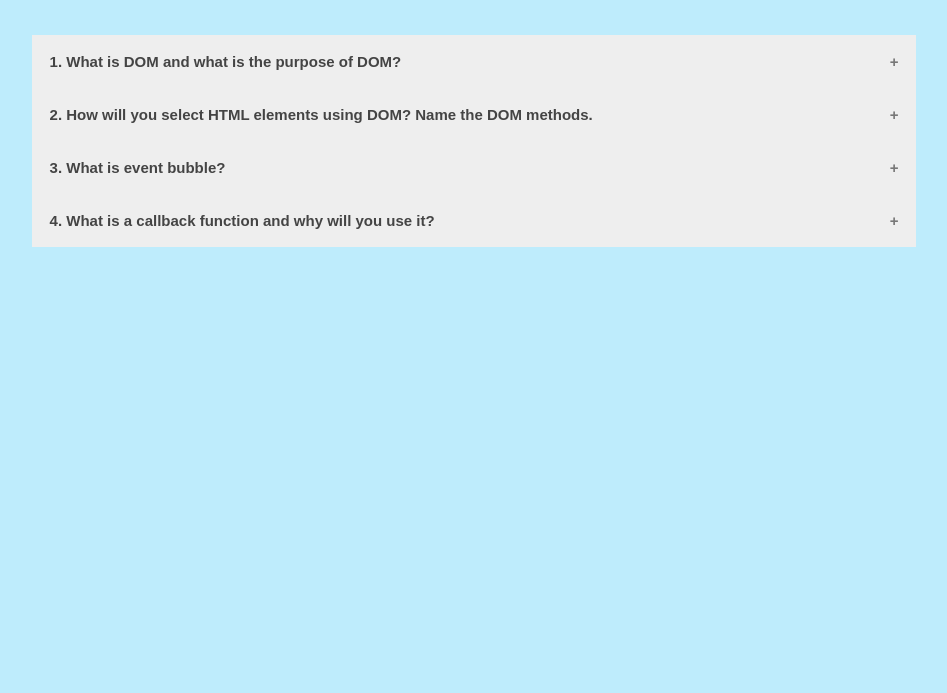
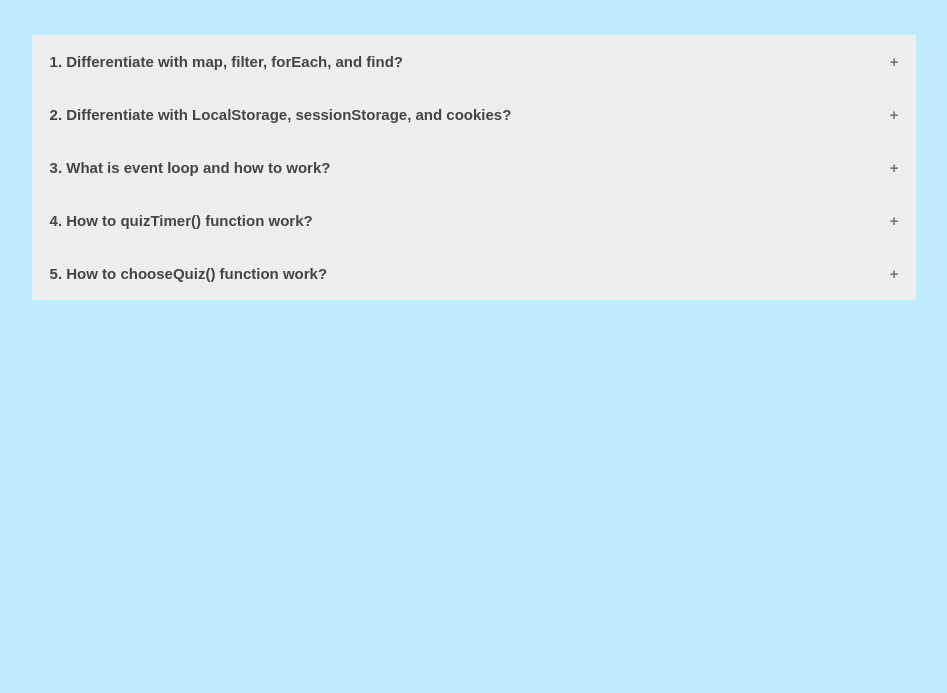
Before and after one commit to osmangony01/quiz-hero, a plain HTML site: page blog.html in a window 1280 px wide. Shown: the part 107-800 px from the top of the page, without its empty margins (166-1113 px from the left). Drawn offline with Linux system fonts and the light colour scheme.

Commit message:
give the answer all given question and show question and answer in blog page properly

```diff
--- a/blog.html
+++ b/blog.html
@@ -65,51 +65,107 @@
             overflow: hidden;
             transition: max-height 0.2s ease-out;
         }
+        table{
+            width: 100%;
+            margin-bottom: 30px;
+        }
+        table th{
+            width: 25%;
+            text-align: center;
+        }
+        table td{
+            font-weight: 400;
+        }
+        table,
+        th,
+        td {
+            border: 1px solid black;
+            border-collapse: collapse;
+            padding: 5px;
+            vertical-align: top;
+            text-align: justify;
+        }
     </style>
 </head>
 
 <body>
     <section>
-        <h1 class="blog-title"><span style="color:red;">Queston</span> and <span style="color:green;">Answer</span>
+        <h1 class="blog-title"><span style="color:red;">Question</span> and <span style="color:green;">Answer</span>
             section !!</h1>
         <div class="question-panel">
-            <button class="accordion"><b>1. What is DOM and what is the purpose of DOM?</b></button>
+            <button class="accordion"><b>1. Differentiate with map, filter, forEach, and find?</b></button>
             <div class="panel">
-                <p><b>Ans : </b>DOM means Document Object Model. It is a programing interface to modify the element from
-                    the document.The main purposes for developing the DOM is to maintain a standard programing interface
-                    for HTML and XML document.</p>
+                <p><b>Ans:</b></p>
+                <div>
+                    <table>
+                        <tr>
+                            <th>map</th>
+                            <th>filter</th>
+                            <th>forEach</th>
+                            <th>find</th>
+                        </tr>
+                        <tr>
+                            <td>The Array.map() method allows you to iterate over an array and modify its elements using a callback function. The callback function will then be executed on each of the array's elements.</td>
+                            <td>The filter() method creates a shallow copy of a portion of a given array, filtered down to just the elements from the given array that pass the test implemented by the provided function.</td>
+                            <td>The forEach() method calls a function and iterates over the elements of an array.</td>
+                            <td>The find() method is used to get the value of the first element in the array that satisfies the provided condition.</td>
+                        </tr>
+                        <tr>
+                            <td>Return new array with transformed elements</td>
+                            <td>The filter method creates a new array and returns all of the items which pass the condition specified in the callback.</td>
+                            <td>Return value undefined</td>
+                            <td>It returns the array element value if any of the elements in the array satisfy the condition, otherwise it returns undefined.</td>
+                        </tr>
+                    </table>
+                </div>
             </div>
-            <button class="accordion"><b>2. How will you select HTML elements using DOM? Name the DOM methods.</b></button>
+            <button class="accordion"><b>2. Differentiate with LocalStorage, sessionStorage, and cookies? </b></button>
             <div class="panel">
-                <p><b>Ans : </b>Javascript is simply used to modify the content or value of the HTML element on the
-                    page. You will see some of the common ways of selecting the elements on a page. <br><b>Selecting
-                        element by Id -</b> You can select an element based on its unique ID with the getElementById()
-                    method. This is the easiest way to find an HTML element in the DOM tree. <br><b>Selecting Elements
-                        by Class Name - </b> You can use the getElementsByClassName() method to select all the elements
-                    having specific class names. <br><b>Selecting Elements by Tag Name- </b> You can also select HTML
-                    elements by tag name using the getElementsByTagName() method. <br><b>Selecting Elements with CSS
-                        Selectors -</b> You can use the querySelector() and querySelectorAll() method to select elements
-                    that matches the specified CSS selector. <br><b>DOM Methods :</b><br> getElementById() Method <br>
-                    getElementsByClassName() Method <br> getElementsByName() Method <br> getElementsByTagName() Method
-                    <br> querySelector() Method <br>querySelectorAll() Method <br><br>
-                </p>
+               <div>
+                <p><b>Ans:</b></p>
+                <table>
+                    <tr>
+                        <th>LocalStorage</th>
+                        <th>SessionStorage</th>
+                        <th>Cookies</th>
+                    </tr>
+                    <tr>
+                        <td>Local storage is useful for storing data that the user will need to access later, such as offline data.</td>
+                        <td>Session storage is a great way to improve the performance of your web applications.</td>
+                        <td>Cookies are a good choice for storing data that should not be persisted for a long time, such as session IDs.</td>
+                    </tr>
+                    <tr>
+                        <td>The stored data is not deleted when the browser is closed.</td>
+                        <td>The data is stored only for the session and will be deleted when the browser is closed.</td>
+                        <td>The data can be set to expire at a certain time.</td>
+                    </tr>
+                    <tr>
+                        <td>This is especially useful for storing data that you want to persist even if the user closes the browser, such as preferences or settings.</td>
+                        <td>Session storage is useful for storing data that is sensitive, such as login credentials.</td>
+                        <td>Cookies are often used to store data that is not sensitive, such as user preferences</td>
+                    </tr>
+                </table>
+               </div>
+
             </div>
-            <button class="accordion"><b>3. What is event bubble?</b></button>
+            <button class="accordion"><b>3. What is event loop and how to work?</b></button>
             <div class="panel">
-                <p><b>Ans : </b>Bubbling of events is a method of propagation of events in HTML Dom API when the event
-                    is in the element inside the other element, and both elements registered in that event. It is a
-                    process that begins with an element that activates the event and then bubbles to the elements of the
-                    hierarchy. During the events, the event is first recorded and handled in the inner element and then
-                    propagates to the outer elements. </p>
+                <p><b>Ans:</b> </p>
+                <p>JavaScript has a runtime model based on an event loop, which is responsible for executing the code, collecting and processing events, and executing queued sub-tasks. </p>
+                <p>The Event Loop is an infinite loop that keeps waiting for a queue (sometimes referred to as the Callback Queue or Event Queue) to be filled with tasks. As and when the callback queue gets filled up with a task, the Event Loop kicks in and removes the task based on FIFO (First In First Out) from the Callback Queue. It is then pushed on to the Call Stack which executes the task.</p>
             </div>
 
-            <button class="accordion"><b>4. What is a callback function and why will you use it?</b></button>
+            <button class="accordion"><b>4. How to quizTimer() function work?</b></button>
             <div class="panel">
-                <p><b>Ans : </b>A callback is a function passed as an argument to another function. A callback function
-                    can run after another function has finish. We need them because a lot of operations in JavaScript
-                    are asynchronous, or put a bit more simply they don't actually stop the program from continuing
-                    until they are done like you are probably used to. But instead just run in the background while the
-                    rest of the code continues executing.</p>
+                <p><b>Ans : </b></p>
+                <p>The quizTimer() is a user define function. We can call when we need it</p>
+                <p>Here, when quiz-loaded then the quizTimer() function call. The quizTimer() function take one parameter. Initially, we cannot pass a parameter value, so parameter value undefined. So, Inside quizTimer() function, firstly if condition is checking according to parameter value and whether if condition is true then if-block is working and timer is stop, otherwise timer is running and counting seconds. When we submit the quiz the timer is stop  because we call quizTimer() function with true parameter.</p>
+            </div>
+
+            <button class="accordion"><b>5. How to chooseQuiz() function work?</b></button>
+            <div class="panel">
+                <p><b>Ans : </b></p>
+                <p>The chooseQuiz() is a user defined function. The function take two parameter which is index and given answer. This function basically add the givenAns property of given-answer value and with quiz-data in answers array. Here answers array is like of quiz-data but difference is quiz-data array has no givenAns property whereas answers array has givenAns property.Finally the chooseQuiz() function call displayAnswer() function which show the highlighted answer and which you give quiz answer before.</p>
             </div>
         </div>
 
```
